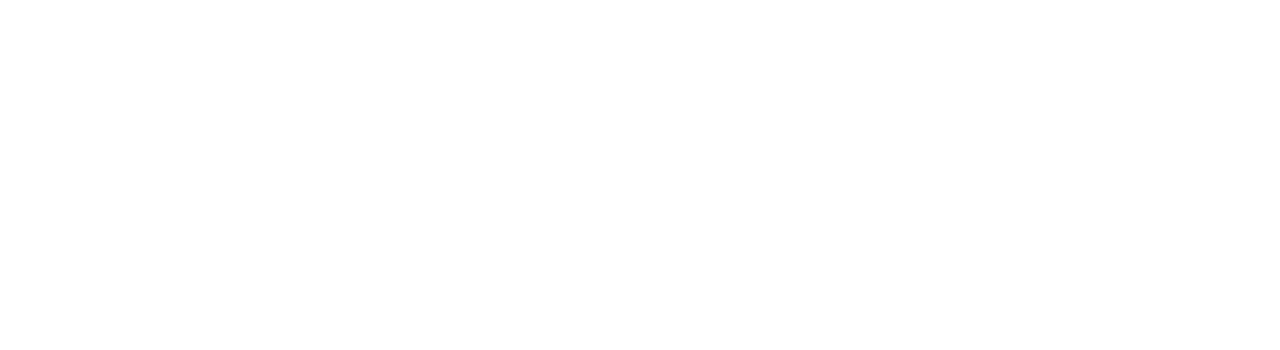
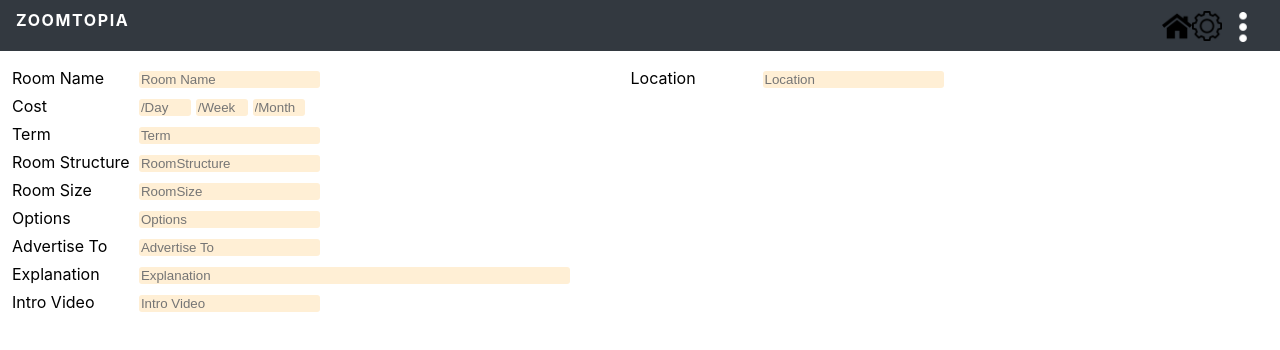
Before and after one commit to Daniel-H-99/2020S_HCI_Zoomtopia, a React (Create React App) app: page /RegisterRoom in a window 1280 px wide. Shown: the top 350 px of the page. Built offline with nearby package versions, Linux system fonts and the light colour scheme.

Commit message:
Initial Merge

```diff
--- a/src/App.js
+++ b/src/App.js
@@ -4,6 +4,7 @@
 
 
 import MainPage from './pages/MainPage';
+import RegisterRoomPage from './pages/RegisterRoomPage';
 
 
 const history = createBrowserHistory();
@@ -24,6 +25,7 @@
         <Suspense fallback="loading">
           <Switch>
             <Route exact path="/" component={MainPage} />
+            <Route exact path="/RegisterRoom" component={RegisterRoomPage} />
           </Switch>
         </Suspense>
       </ScrollToTop>
--- /dev/null
+++ b/src/components/RegisterForm.jsx
@@ -0,0 +1,193 @@
+import React, { useState, Component } from 'react';
+import styled from 'styled-components';
+
+const LeftInput = styled.span`
+  display: inline-block;
+  width: 48%;
+  height: 40%;
+  padding: 4px 4px 4px 4px;
+`;
+const RightInput = styled.span`
+  display: inline-block;
+  width: 50%;
+  height: 5%;
+  padding: 4px 4px 4px 4px;
+`;
+const Text = styled.text`
+  display: inline-block;
+  width: 20%;
+  height: 5%;
+`;
+const InputWindow = styled.input`
+  margin-left: 0.3rem;
+  background: papayawhip;
+  border: none;
+  border-radius: 3px;
+`;
+const CostInput = styled.input`
+  width: 3rem;
+  margin-left: 0.3rem;
+  background: papayawhip;
+  border: none;
+  border-radius: 3px;
+`;
+const Explanation = styled.input`
+  width: 70%;
+  height: 40%;
+  margin-left: 0.3rem;
+  background: papayawhip;
+  border: none;
+  border-radius: 3px;
+`
+
+class RegisterForm extends Component {
+  state = {
+    RoomName: '',
+    Location: '',
+    CostperDay: '',
+    CostperWeek: '',
+    CostperMonth: '',
+    TermOrigin: '',
+    RoomStructure: '',
+    RoomSize: '',
+    Options: '',
+    AdvertiseTo: '',
+    Explanation: '',
+    IntroVideo: '',
+  }
+  handleChange = (e) => {
+    this.setState({
+      [e.target.name]: e.target.value
+    });
+  }
+  render() {
+    return (
+      <form>
+        <div>
+          <LeftInput>
+            <Text>Room Name</Text>
+            <InputWindow
+              placeholder="Room Name"
+              value={this.state.RoomName}
+              onChange={this.handleChange}
+              name="RoomName"
+            />
+          </LeftInput>
+          <RightInput>
+            <Text>Location</Text>
+            <InputWindow
+              placeholder="Location"
+              value={this.state.Location}
+              onChange={this.handleChange}
+              name="Location"
+            />
+          </RightInput>
+        </div>
+        <div>
+          <LeftInput>
+            <Text>Cost</Text>
+            <CostInput
+              placeholder="/Day"
+              value={this.state.CostperDay}
+              onChange={this.handleChange}
+              name="CostperDay"
+            />
+            <CostInput
+              placeholder="/Week"
+              value={this.state.CostperWeek}
+              onChange={this.handleChange}
+              name="CostperWeek"
+            />
+            <CostInput
+              placeholder="/Month"
+              value={this.state.CostperMonth}
+              onChange={this.handleChange}
+              name="CostperMonth"
+            />
+          </LeftInput>
+        </div>
+        <div>
+          <LeftInput>
+            <Text>Term</Text>
+            <InputWindow
+              placeholder="Term"
+              value={this.state.TermOrigin}
+              onChange={this.handleChange}
+              name="TermOrigin"
+            />
+          </LeftInput>
+        </div>
+        <div>
+          <LeftInput>
+            <Text>Room Structure</Text>
+            <InputWindow
+              placeholder="RoomStructure"
+              value={this.state.RoomStructure}
+              onChange={this.handleChange}
+              name="RoomStructure"
+            />
+          </LeftInput>
+        </div>
+        <div>
+          <LeftInput>
+            <Text>Room Size</Text>
+            <InputWindow
+              placeholder="RoomSize"
+              value={this.state.RoomSize}
+              onChange={this.handleChange}
+              name="RoomSize"
+            />
+          </LeftInput>
+        </div>
+        <div>
+          <LeftInput>
+            <Text>Options</Text>
+            <InputWindow
+              placeholder="Options"
+              value={this.state.Options}
+              onChange={this.handleChange}
+              name="Options"
+            />
+          </LeftInput>
+        </div>
+        <div>
+          <LeftInput>
+            <Text>Advertise To</Text>
+            <InputWindow
+              placeholder="Advertise To"
+              value={this.state.AdvertiseTo}
+              onChange={this.handleChange}
+              name="AdvertiseTo"
+            />
+          </LeftInput>
+        </div>
+        <div>
+          <LeftInput>
+            <Text>Explanation</Text>
+            <Explanation
+              placeholder="Explanation"
+              value={this.state.Explanation}
+              onChange={this.handleChange}
+              name="Explanation"
+            />
+          </LeftInput>
+        </div>
+        <div>
+          <LeftInput>
+            <Text>Intro Video</Text>
+            <InputWindow
+              placeholder="Intro Video"
+              value={this.state.IntroVideo}
+              onChange={this.handleChange}
+              name="IntroVideo"
+            />
+          </LeftInput>
+        </div>
+        <div>{this.state.RoomName}</div>
+        <div>{this.state.Location}</div>
+      </form>
+    );
+  }
+}
+
+export default RegisterForm;
--- a/src/pages/MainPage.jsx
+++ b/src/pages/MainPage.jsx
@@ -5,11 +5,11 @@
 const MainPage = props => {
   return (
     <>
-        <Header/>
-        <Main>
+      <Header/>
+      <Main>
         <div>Test</div>
         <div></div>
-        </Main>
+      </Main>
     </>
   );
 };
--- a/src/pages/RegisterRoomPage.jsx
+++ b/src/pages/RegisterRoomPage.jsx
@@ -1,12 +1,17 @@
 import React from 'react';
+import Header from '../components/Header';
+import Main from '../components/Main';
+import RegisterForm from '../components/RegisterForm';
 
-const MainPage = props => {
+const RegisterRoomPage = props => {
   return (
     <>
-        <div>Zoomtopia</div>
-        <div></div>
+      <Header/>
+      <Main>
+        <RegisterForm/>
+      </Main>
     </>
   );
 };
 
-export default MainPage;
+export default RegisterRoomPage;
```
